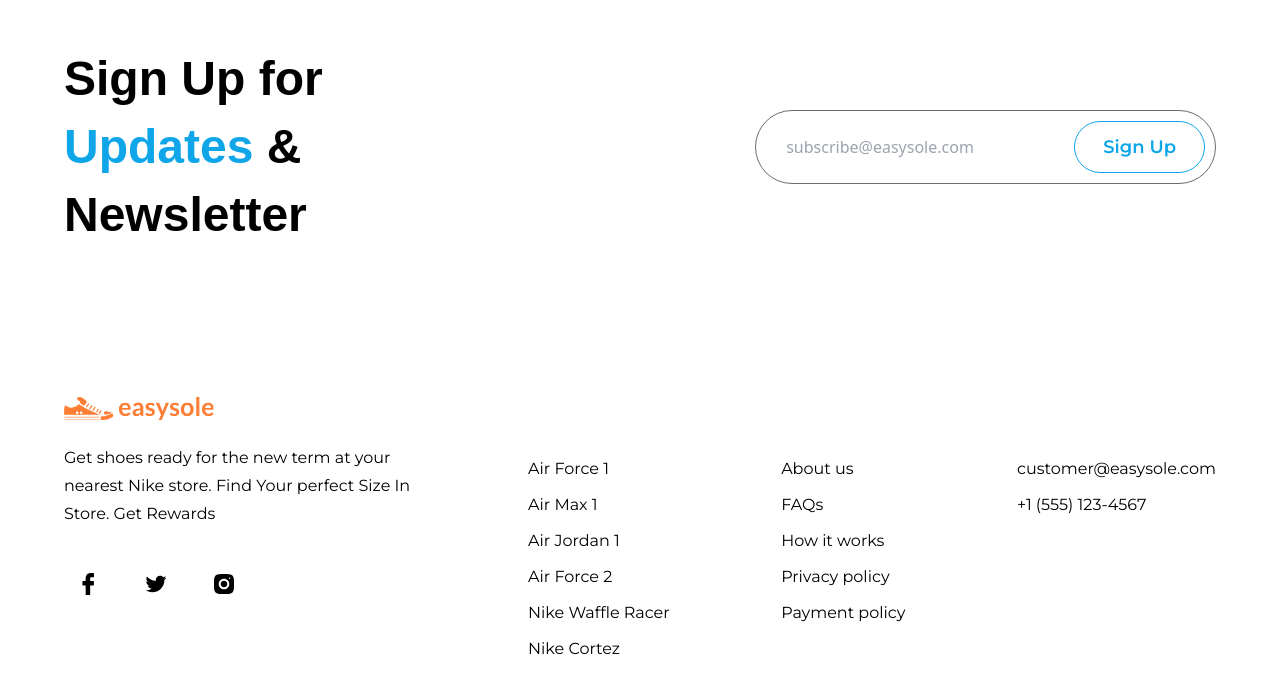
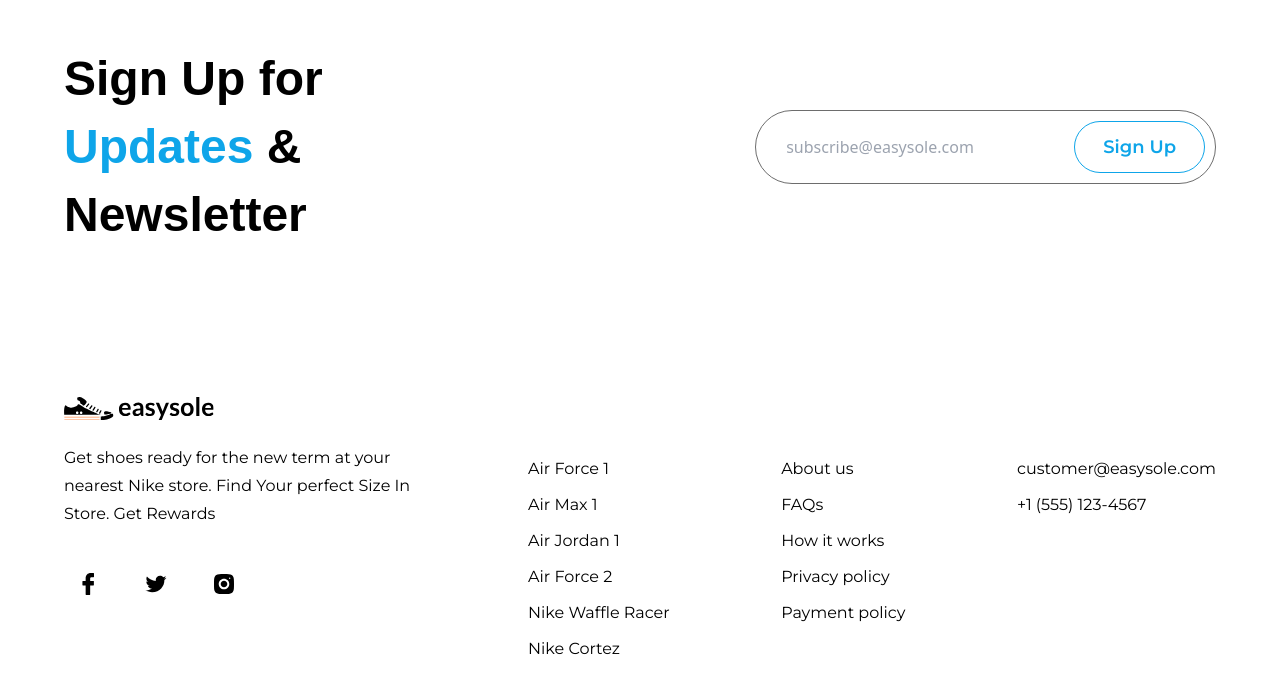
Before and after one commit to sammedsagare/react-practice-projects, a React (Vite) app in the folder shoe-app/: page / in a window 1280 px wide. Shown: the part 4641-5334 px from the top of the page. Built offline with nearby package versions, Linux system fonts and the light colour scheme; a web font is replaced by a local one.

Commit message:
logo -> logo2 in footer

```diff
--- a/shoe-app/src/sections/Footer.jsx
+++ b/shoe-app/src/sections/Footer.jsx
@@ -1,5 +1,5 @@
 import { copyrightSign } from "../assets/icons";
-import { logo } from "../assets/icons";
+import { logo2 } from "../assets/icons";
 import { footerLinks, socialMedia } from "../data";
 
 const Footer = () => {
@@ -9,7 +9,7 @@ const Footer = () => {
         <div className="flex flex-col items-start">
           <a href="/">
             <img
-              src={logo}
+              src={logo2}
               alt="logo"
               width={150}
               height={46}
```
